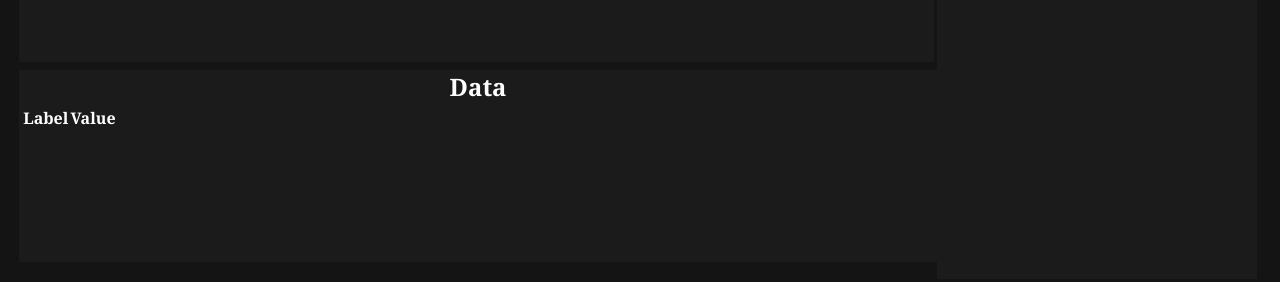
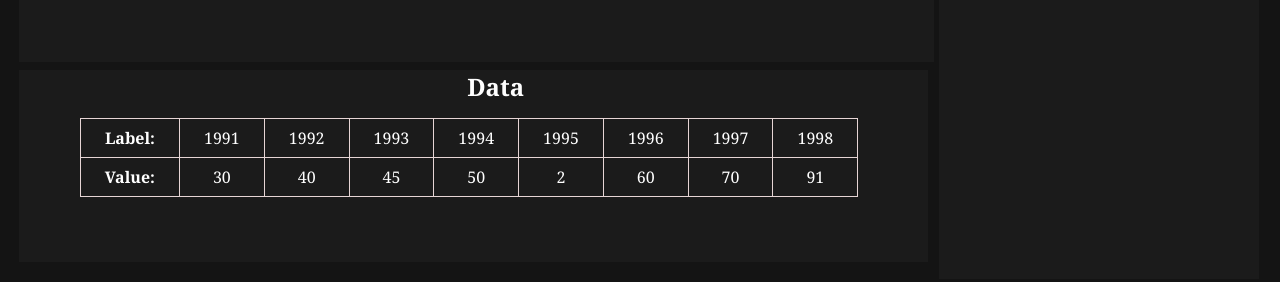
Before and after one commit to Alishba90/Vue_with_Apex, a Vue app: page / in a window 1280 px wide. Shown: the part 492-797 px from the top of the page. Built offline with nearby package versions, Linux system fonts and the light colour scheme.

Commit message:
graph is changing and the bottom data also

```diff
--- a/src/assets/css/main.css
+++ b/src/assets/css/main.css
@@ -25,6 +25,7 @@
 ::-webkit-scrollbar-thumb:hover {
   background: grey;
 overflow-y: visible;
+
 }
 i{font-size: 1.5em;
 color:white;
--- a/src/components/subcomponents/BottomPanel.vue
+++ b/src/components/subcomponents/BottomPanel.vue
@@ -2,35 +2,96 @@
 <div style="    background-color:		#141414;padding-bottom:0.8em">
   <div id="container3">
 <h2>Data</h2>
+<div id="tablearea">
 <table>
-<td>
-<th>Label</th>
-<th>Value</th>
-</td>
+  <tr>
+    <th>Label:</th>
+    <td v-for="item in label" :key="item">{{item}}</td>
+
+  </tr>
+  <tr>
+
+    <th>Value:</th>
+    <td v-for="item in this.valueke" :key="item">{{item}}</td>
+
+  </tr>
 </table>
+</div>
 </div>
 </div>
 </template>
 
 <script>
 export default {
- name: 'BottomPanel'
+ name: 'BottomPanel',
+ data: function () {
+return{
+label:[1991, 1992, 1993, 1994, 1995, 1996, 1997, 1998],
+valueke:[30, 40, 45, 50, 2, 60, 70, 91]
+}
+
+},
+mounted(){
+console.log("ia ma najn");
+this.emitter.on("displaydata",(obj)=>{
+this.label=obj.label;
+console.log("ia ma najn",obj);
+this.valueke=obj.value;
+})
+}
+
+
 }
 </script>
 
-<style>
+<style scoped>
+::-webkit-scrollbar {
+  width: 5px;
+height: 5px;
+}
+::-webkit-scrollbar-thumb {
+  background:grey;
+  border-radius: 10px;
+}
+
+/* Handle on hover */
+::-webkit-scrollbar-thumb:hover {
+  background: grey;
+overflow-y: visible;
+overflow-x: visible;
+}
 #container3{
 height: 12em;
-width: 71.7vw;
+width: 71vw;
 background-color: rgb(27, 27, 27);
 margin: 0.5em 1.2em;
+margin-right: 1.9em;
 scroll-behavior: smooth;
-overflow-x:hidden;
-overflow-y: scroll;
+overflow-y:hidden;
+overflow-x: scroll;
+
 }
  h2{
 font-family: Cambria, Cochin, Georgia, Times, 'Times New Roman', serif;
+margin-left: 35%;
+background: inherit;
+position:fixed;
+}
+#tablearea{
+justify-content: space-around;
+display: flex;
+
+width:99%;
+}
+table{
+border-radius:15px ;
+margin:3em 0;
+border-collapse: collapse;
+}
+th ,td{
+border: 1px solid rgb(230, 213, 213);
 text-align: center;
-background: inherit;
+padding: 0.5em 1.5em;
+border-collapse: collapse;
 }
 </style>
--- a/src/components/subcomponents/GraphArea.vue
+++ b/src/components/subcomponents/GraphArea.vue
@@ -60,19 +60,42 @@ export default {
         },
 
       ],
+
     type:"bar",namechart:"Bar"
     };
+
   },
+
 mounted(){
+const data={
+value:this.series[0]['data'],
+label:this.options.xaxis.categories,
+}
+
+this.emitter.emit("displaydata",data)
+this.emitter.on("changingcolor",(value)=>{
+this.options.colors[0]=value;
+
+});
+this.emitter.on("changingvalues",(obj)=>{
+
+if(this.options.xaxis.categories.includes(obj.valx)){
+const n=this.options.xaxis.categories.indexOf(obj.valx);
+this.series[0]['data'][n]=obj.valy;
+}
+else{
+this.options.xaxis.categories.push(obj.valx);
+this.series[0]['data'].push(obj.valy);
+}
+})
 this.emitter.on("changing",(obj)=>{
   this.type=obj.charttype
 this.namechart=obj.chart
 
 });
-this.emitter.on("changingcolor",(value)=>{
-this.options.colors[0]=value;
 
-})
+
+
 }
 
 }
@@ -117,17 +140,18 @@ overflow-y: scroll;
 .area{
 background-color: inherit;
 font-size: 0.8em;
-width: 100%;
-
+width: auto;
 }
 .subarea{
 display: flex;
 justify-content: center;
 background: inherit;
 margin: 1em 0;
+width:auto;
 }
 .one{
 height: 90%;
+
 }
 
 .area h2{
--- a/src/components/subcomponents/SidePanel.vue
+++ b/src/components/subcomponents/SidePanel.vue
@@ -18,7 +18,7 @@
 
     <div class="dataheader">
 <h4>Data</h4>
-<button><i class="fa-solid fa-plus"></i></button>
+<button  @click="onChangevalue($event)"><i class="fa-solid fa-plus"></i></button>
     </div>
 <div class="dataheader">
 <h5>X-axis</h5>
@@ -26,8 +26,9 @@
 <h5>Y-axis</h5>
 </div>
     <div class="datainput">
-<input type="text" name="xvalue" value="Label" id="xvalue" class="innum"/>
-<input type="number" name="yvalue" value=0 id="yvalue" min="0" class="innum"/>
+<input type="text" v-model="xvalue"  id="xvalue" class="innum"  />
+<input type="number" v-model="yvalue"  id="yvalue" min="0" class="innum"  />
+
     </div>
 
     </div>
@@ -56,14 +57,28 @@ val:{
         { text: 'Scatter', value: 'scatter' }
       ],
 
-color: "rgb(50, 150, 150,0.5)",
+color: "#E91E63",
 
-xvalue:0,
+xvalue:"Label",
 yvalue:0
     }
   },
 
 methods:{
+
+onChangevalue(){
+
+const values={
+valx:this.xvalue,
+valy:this.yvalue,
+}
+this.xvalue="Label";
+this.yvalue=0;
+this.emitter.emit("changingvalues",values);
+
+},
+
+
 onChange(){
 
 this.val.charttype=this.val.selected;
```
